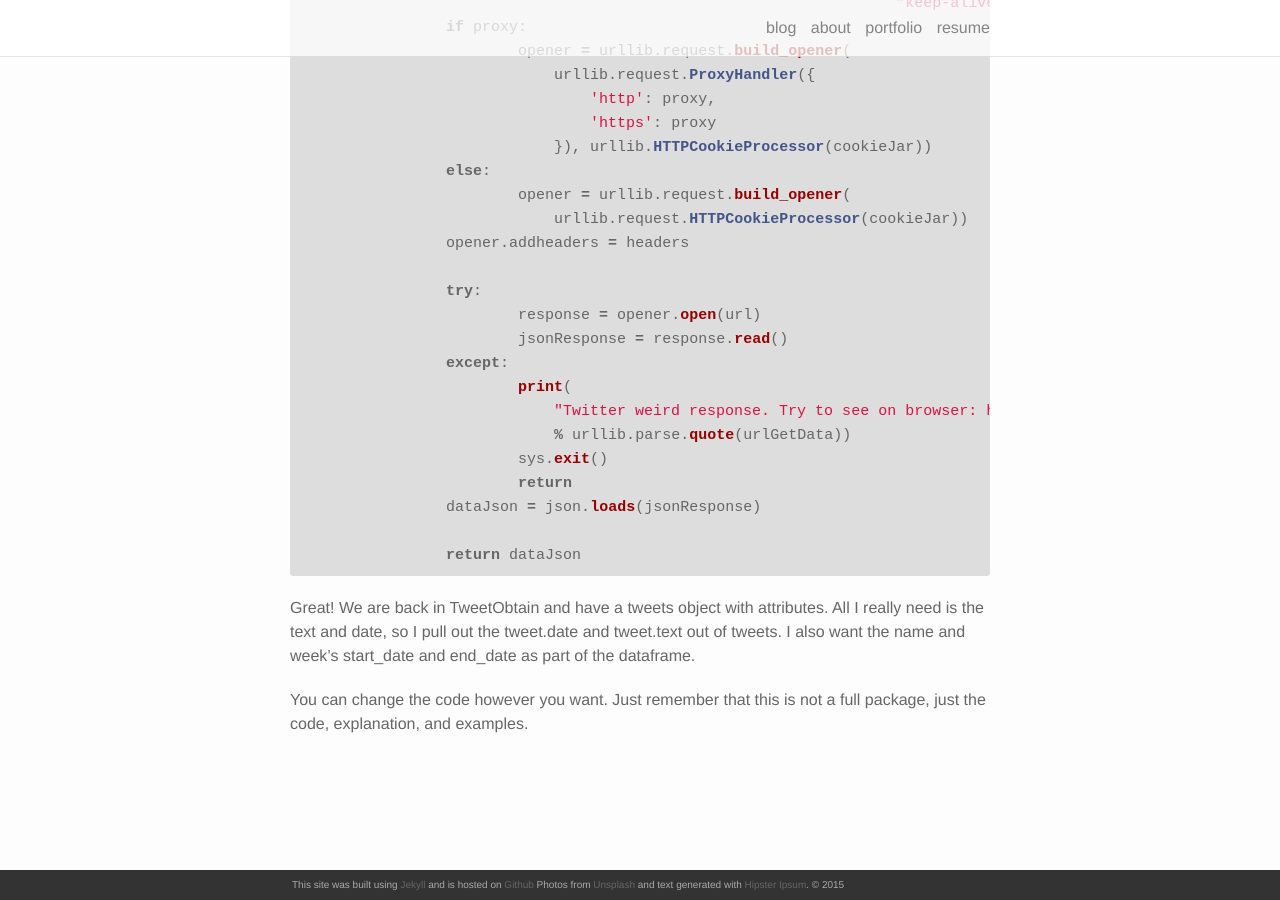
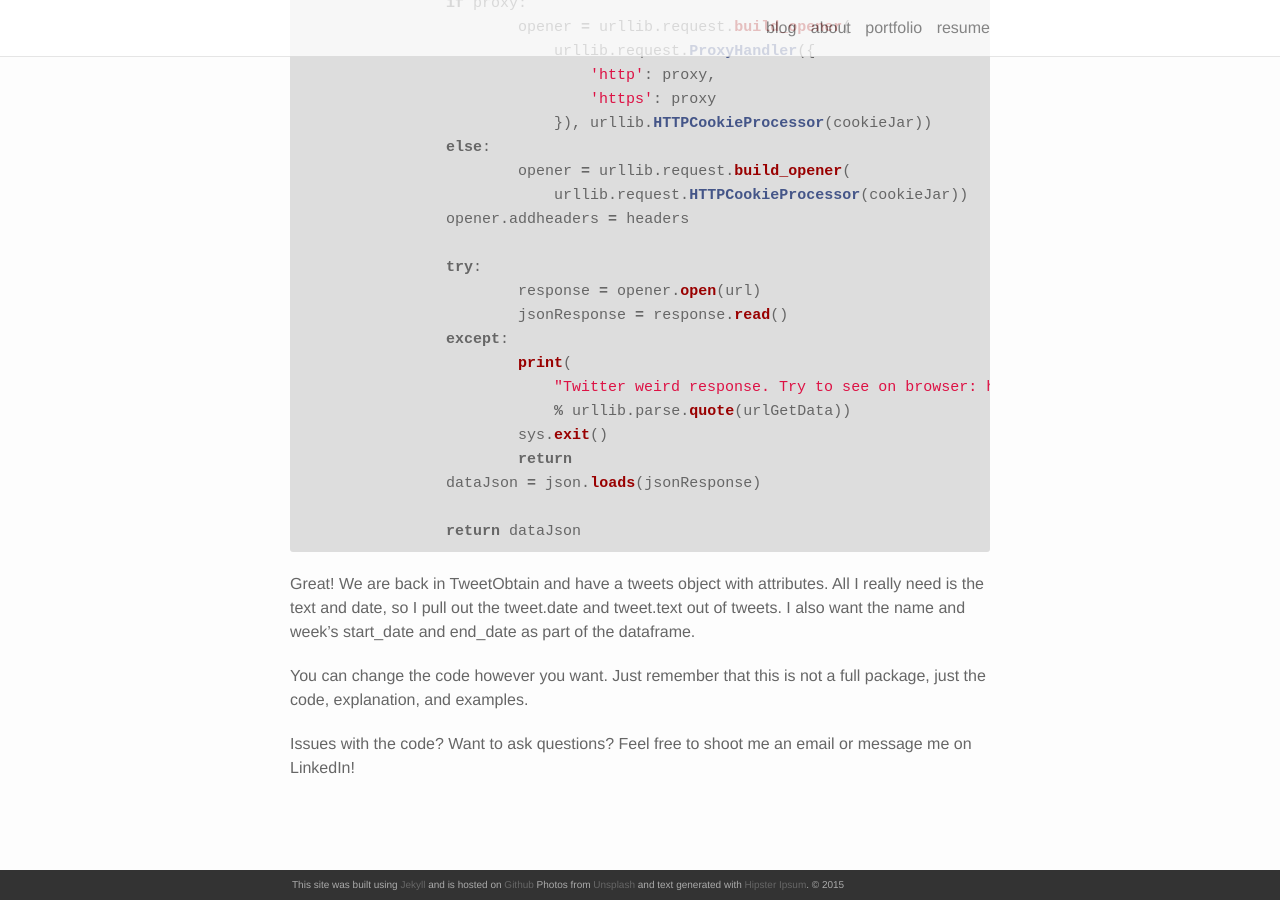
Before and after one commit to sdf94/sdf94.github.io, a Jekyll site: the page built from _posts/2018-04-22-Twitter.md, in a window 1280 px wide and 900 px high, scrolled down 4366 px. Built offline with Jekyll 4.4.1, drawn with Linux system fonts in a browser that asks for light colours; nearby versions of some CDN libraries.

Commit message:
Updating Profiles

```diff
--- a/_posts/2018-04-22-Twitter.md
+++ b/_posts/2018-04-22-Twitter.md
@@ -43,7 +43,6 @@ After TweetCriteria, the attributes of tweet will be send to TweetManager, which
 class TweetManager:
 	def __init__(self):
 		pass
-
 
 	@staticmethod
 	def getTweets(tweetCriteria,
@@ -202,3 +201,5 @@ class TweetManager:
 Great! We are back in TweetObtain and have a tweets object with attributes. All I really need is the text and date, so I pull out the tweet.date and tweet.text out of tweets. I also want the name and week's start_date and end_date as part of the dataframe.
 
 You can change the code however you want. Just remember that this is not a full package, just the code, explanation, and examples.
+
+Issues with the code? Want to ask questions? Feel free to shoot me an email or message me on LinkedIn!
```
Also changed, not shown: about.md (+1 -1 lines), img/Cropped_version.jpg (added).
